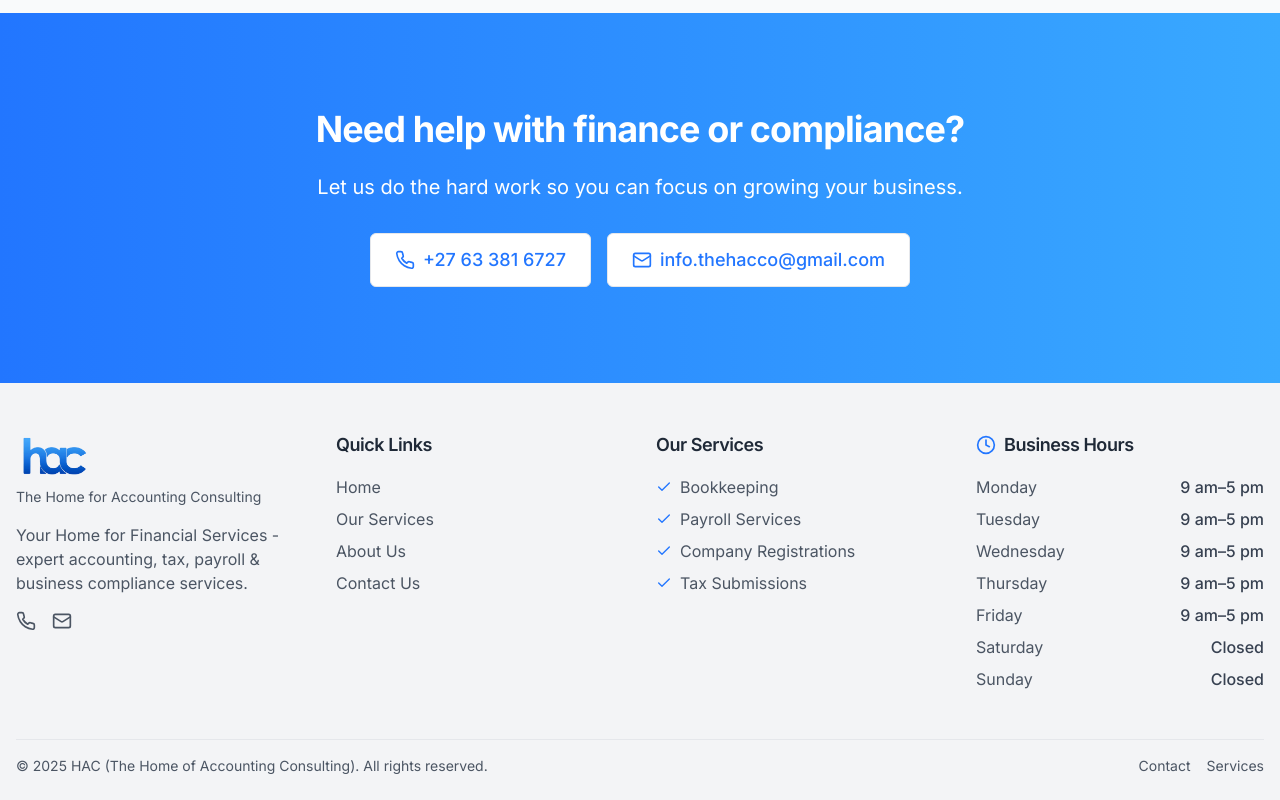
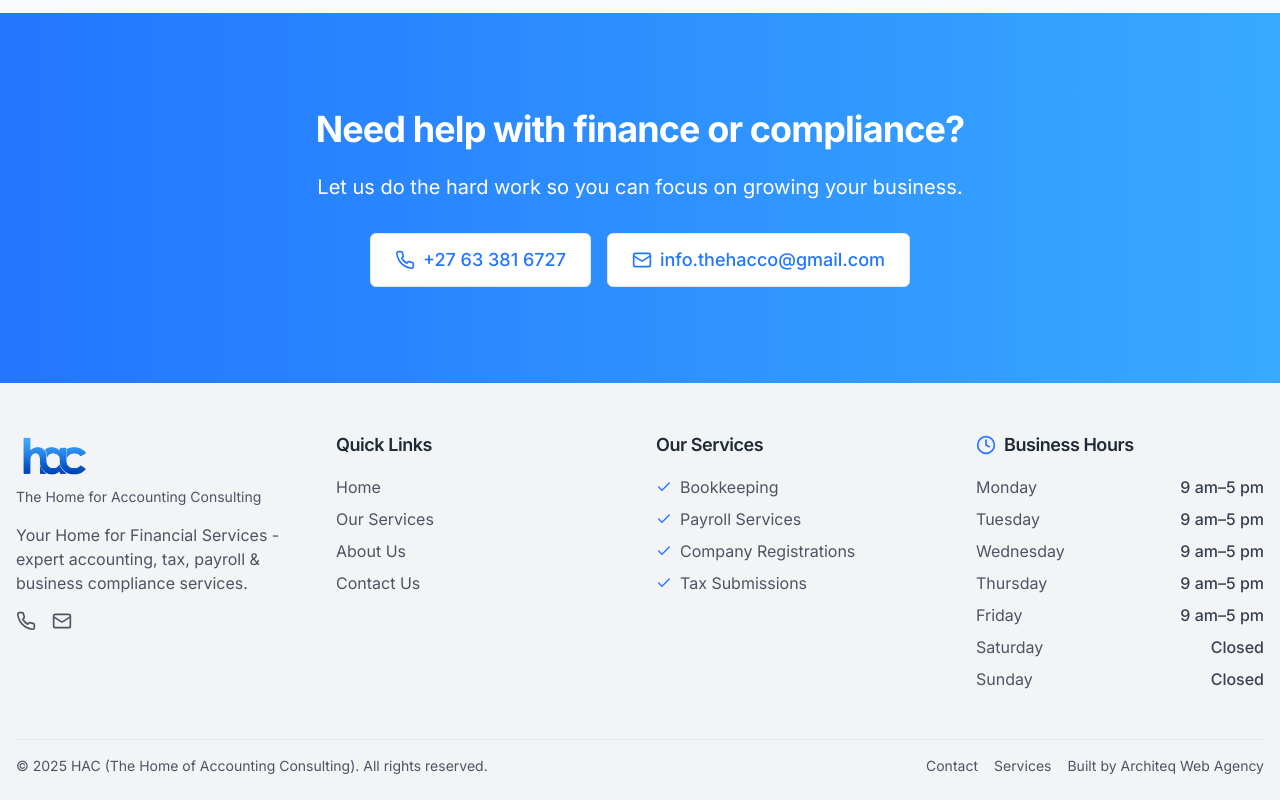
Before and after one commit to thehaccountant/thehac, a React (Vite) app: page / in a window 1280 px wide. Shown: the part 1943-2743 px from the top of the page. Built offline with nearby package versions, Linux system fonts and the light colour scheme.

Commit message:
Changes
Co-authored-by: katlimasipa <239146874+katlimasipa@users.noreply.github.com>

```diff
--- a/src/components/Footer.tsx
+++ b/src/components/Footer.tsx
@@ -139,11 +139,11 @@ const Footer = () => {
 
         {/* Bottom Footer */}
         <div className="mt-12 pt-4 border-t border-gray-200 dark:border-gray-800">
-          <div className="flex flex-col md:flex-row justify-between items-center">
-            <p className="text-sm text-gray-600 dark:text-gray-400 mb-4 md:mb-0">
+          <div className="flex flex-col md:flex-row justify-between items-center gap-4">
+            <p className="text-sm text-gray-600 dark:text-gray-400">
               &copy; {currentYear} HAC (The Home of Accounting Consulting). All rights reserved.
             </p>
-            <div className="flex space-x-4">
+            <div className="flex flex-wrap justify-center items-center gap-x-4 gap-y-2">
               <Link
                 to="/contact"
                 className="text-sm text-gray-600 hover:text-hac-blue dark:text-gray-400 dark:hover:text-hac-lightblue transition-colors"
@@ -156,6 +156,14 @@ const Footer = () => {
               >
                 Services
               </Link>
+              <a
+                href="https://architeq.co.za"
+                target="_blank"
+                rel="noopener noreferrer"
+                className="text-sm text-gray-600 hover:text-hac-blue dark:text-gray-400 dark:hover:text-hac-lightblue transition-colors"
+              >
+                Built by Architeq Web Agency
+              </a>
             </div>
           </div>
         </div>
```
